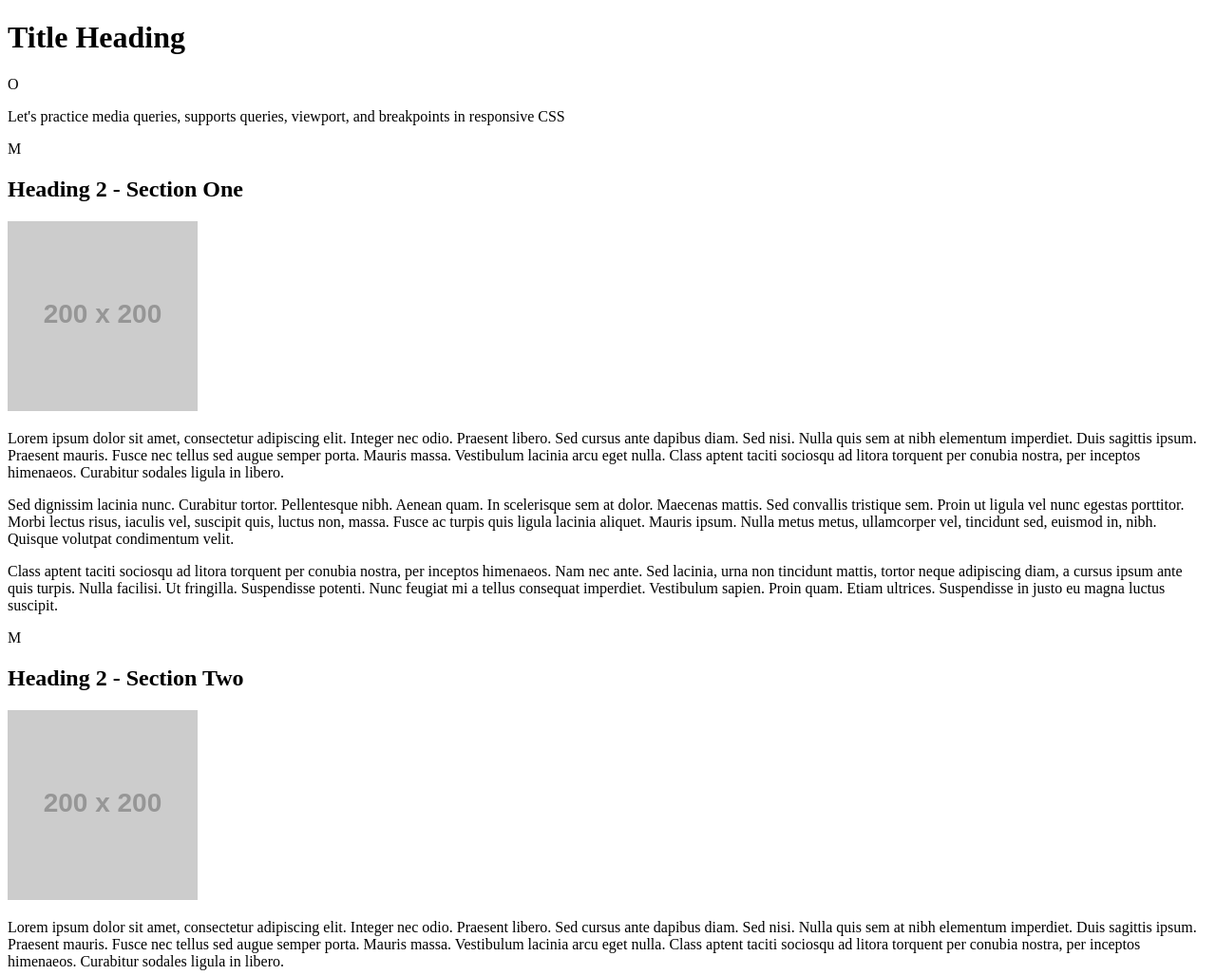
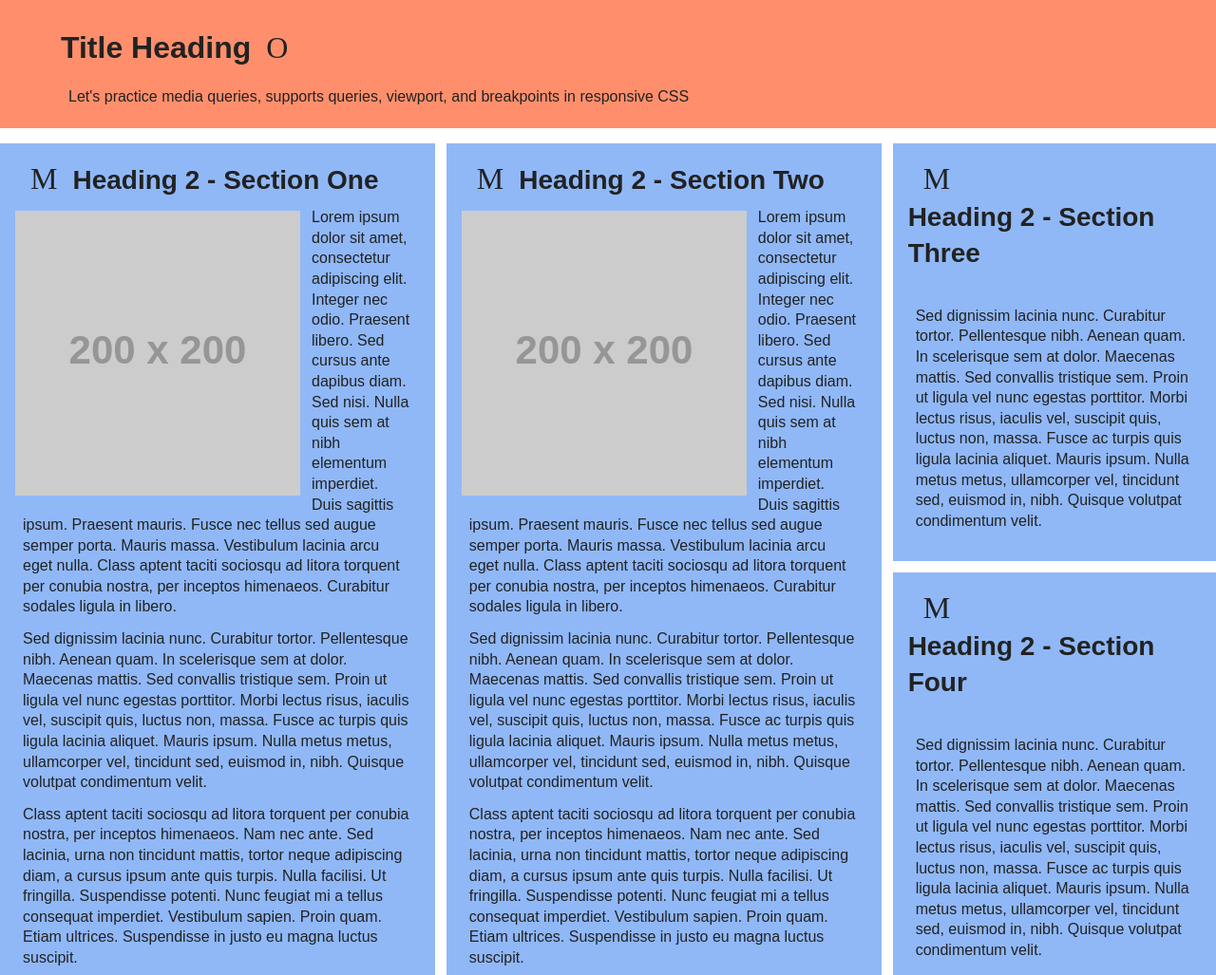
Before and after one commit to leslieguzman1010/VIEWPORT, a plain HTML site: page index.html in a window 1280 px wide. Shown: the top 1027 px of the page at 95% size. Drawn offline with Linux system fonts and the light colour scheme; placeholder pictures from the web are drawn by us; some icons are missing.

Commit message:
Finished
Finished

```diff
--- a/css-starter-file-viewport.css
+++ b/guzman.styles.css
@@ -1,11 +1,30 @@
-/* YOUR NAME GOES HERE */
+/* Leslie Guzman */
 
 /* --------------- ADD CSS RESET TO THE FILE HERE --------------- */
-
+html, body, div, span,
+h1, h2, h3, h4, h5, h6, p, blockquote,
+a, address, big, cite, code,
+del, dfn, em, img, ins, q, s,
+small, strike, strong, sub, sup, tt, var,
+b, u, i, center,
+dl, dt, dd, ol, ul, li,
+fieldset, form, label, legend,
+table, caption, tbody, tfoot, thead, tr, th, td,
+article, aside, details, footer, header, hgroup,
+menu, nav, output, ruby, section,
+time {
+    margin: 0;
+    padding: 0;
+    border: 0;
+    font-size: 100%;
+    font: inherit;
+    vertical-align: baseline;
+}
 
 
 /* ----- AUTOPREFIXER FOR VS CODE WAS USED FOR VENDOR PREFIXES ----- */
 /* ---------- VARIABLES ---------- */
+
 :root{
     --red: #760029;
     --pink: #9a0093;
@@ -31,7 +50,12 @@
 
 /* ----- CHECK FOR USER DARK MODE PREFERENCE ----- */
 /* --------------- BEGIN USER PREFERS DARK COLOR SCHEME QUERY --------------- */
-
+@media (prefers-color-scheme: dark) {
+    body {
+        background-color: DARK GRAY;
+        color: #ddd;
+    }
+}
 /* CHANGE THE BODY'S BACKGROUND COLOR TO THE DARK GRAY IF THE USER PREFERS DARK MODE */
 
 /* --------------- END USER PREFERS DARK COLOR SCHEME QUERY --------------- */
@@ -91,12 +115,14 @@ footer .icon{
 
 /* ----- HANDLE PREFERS REDUCED MOTION FOR THE ICON ANIMATIONS ----- */
 /* --------------- BEGIN USER PREFERS REDUCED MOTION QUERY --------------- */
+@media screen and (prefers-reduced-motion){
     @-webkit-keyframes icon-animation {
         0% { font-variation-settings: "TIME" 1; }
     }
     @keyframes icon-animation {
         0% { font-variation-settings: "TIME" 1; }
     }
+}
 /* --------------- END USER PREFERS REDUCED MOTION QUERY --------------- */
 
 
@@ -150,7 +176,8 @@ img{
 
 /* ---------- SMALL SCREEN STYLES ---------- */
 /* --------------- BEGIN SMALL SCREEN SIZES --------------- */
-    /* header, footer{
+@media screen and (min-width: 550px){
+    header, footer{
         background-color: var(--lime-green);
         color: var(--dark-gray);
     }
@@ -175,14 +202,16 @@ img{
     img{
         width: 200px;
         max-width: 200px;
-    } */
+    }
+}
 /* --------------- END SMALL SCREEN SIZES --------------- */
 
 
 
 /* ---------- MEDIUM SCREEN STYLES ---------- */
 /* --------------- BEGIN MEDIUM SCREEN SIZES --------------- */
-    /* header, footer{
+@media screen and (min-width: 768px){
+    header, footer{
         background-color: var(--black);
         color: var(--white);
     }
@@ -207,14 +236,16 @@ img{
     #seven{
         grid-column: 3/4;
         grid-row: 3/5;
-    } */
+    }
+}
 /* --------------- END MEDIUM SCREEN SIZES --------------- */
 
 
 
 /* ---------- LARGE SCREEN STYLES ---------- */
 /* --------------- BEGIN LARGE SCREEN SIZES --------------- */
-    /* header, footer{
+@media screen and (min-width: 1280px){
+header, footer{
         background-color: var(--lime-green);
         color: var(--dark-gray);
     }
@@ -245,24 +276,26 @@ img{
 
     #seven, #eight{
         grid-row: 3/4;
-    } */
+    }
+}
 /* --------------- END LARGE SCREEN SIZES --------------- */
 
 
 
 /* ---------- ADJUSTING RESPONSIVE IMAGE SIZE ---------- */
-/* --------------- BEGIN RESPONSIVE IMAGE ADJUST SIZES --------------- */
-    /* img{
+/* --------------- BEGIN RESPONSIVE IMAGE ADJUST SIZES --------------- */ /*CHECK*/
+     img{
         width: 300px;
         max-width: 300px;
-    } */
+     }
 /* --------------- END RESPONSIVE IMAGE ADJUST SIZES --------------- */
 
 
 
 /* ---------- EXTRA LARGE SCREEN STYLES ---------- */
 /* --------------- BEGIN EXTRA LARGE SCREEN SIZES --------------- */
-    /* header, footer{
+@media screen and (min-width: 1280px){
+    header, footer{
         background-color: var(--orange);
         padding-left: 5%;
     }
@@ -327,5 +360,5 @@ img{
 
     #three p, #four p, #five p, #six p{
         padding-top: 2em;
-    } */
+}   }
 /* --------------- END EXTRA LARGE SCREEN SIZES --------------- */
--- a/viewport-starter-file.html
+++ b/index.html
@@ -3,7 +3,7 @@
     <head>
         <meta charset="utf-8">
         <meta name="viewport" content="width=device-width, initial-scale=1">
-        <!-- Add your name as the author in the meta tag below -->
+        <meta name="author" content="Leslie Guzman">
         <meta name="author" content="">
         <!-- These meta tags have been included as an example, but left blank because this is all placeholder content and won't be a real site -->
         <meta name="description" content="">
@@ -14,7 +14,7 @@
         <link rel="icon" type="image/png" sizes="32x32" href="favicon-32x32.png">
         <link rel="icon" type="image/png" sizes="16x16" href="favicon-16x16.png">
         <link href="https://res.cloudinary.com/dr6lvwubh/raw/upload/v1581441981/Anicons/anicons-regular.css" rel="stylesheet">
-        <!-- Add a link to your properly named CSS file here -->
+        <link href="guzman.styles.css" rel="stylesheet">
     </head>
     <body>
         <header>
```
